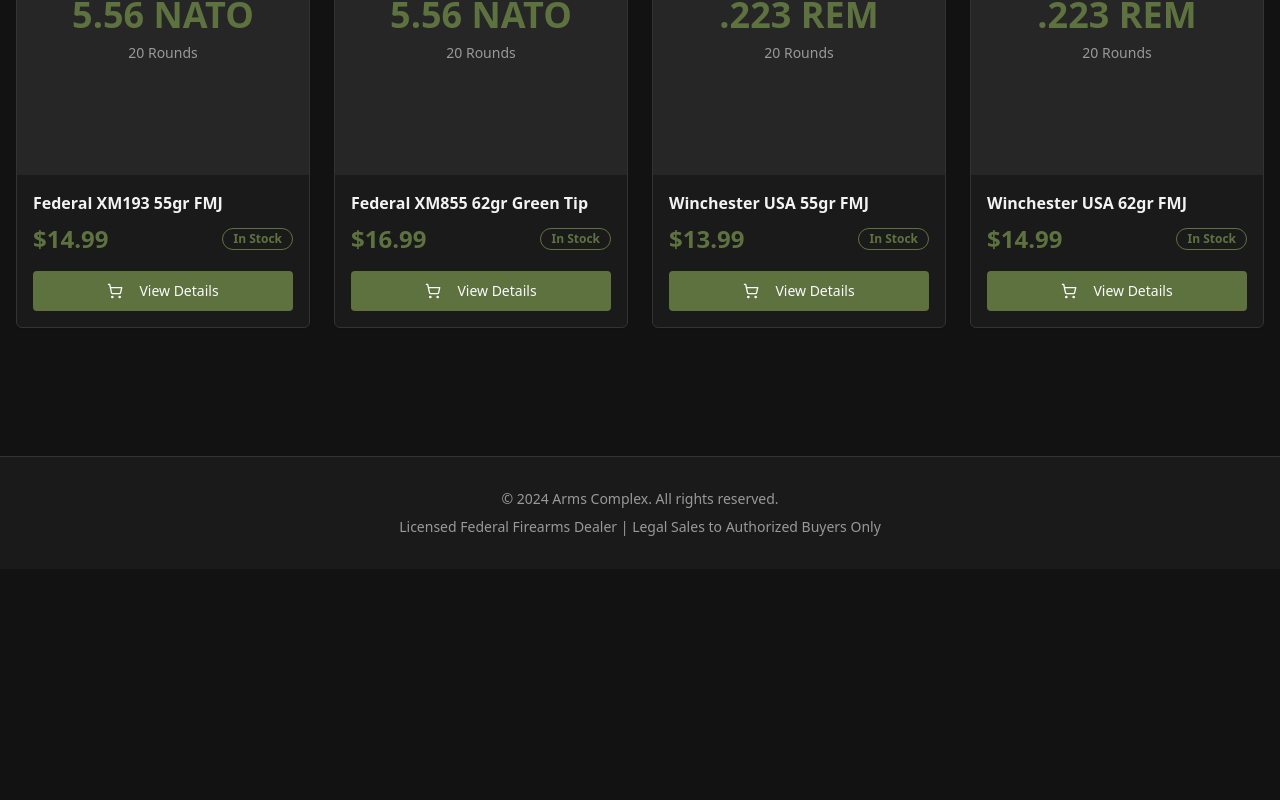
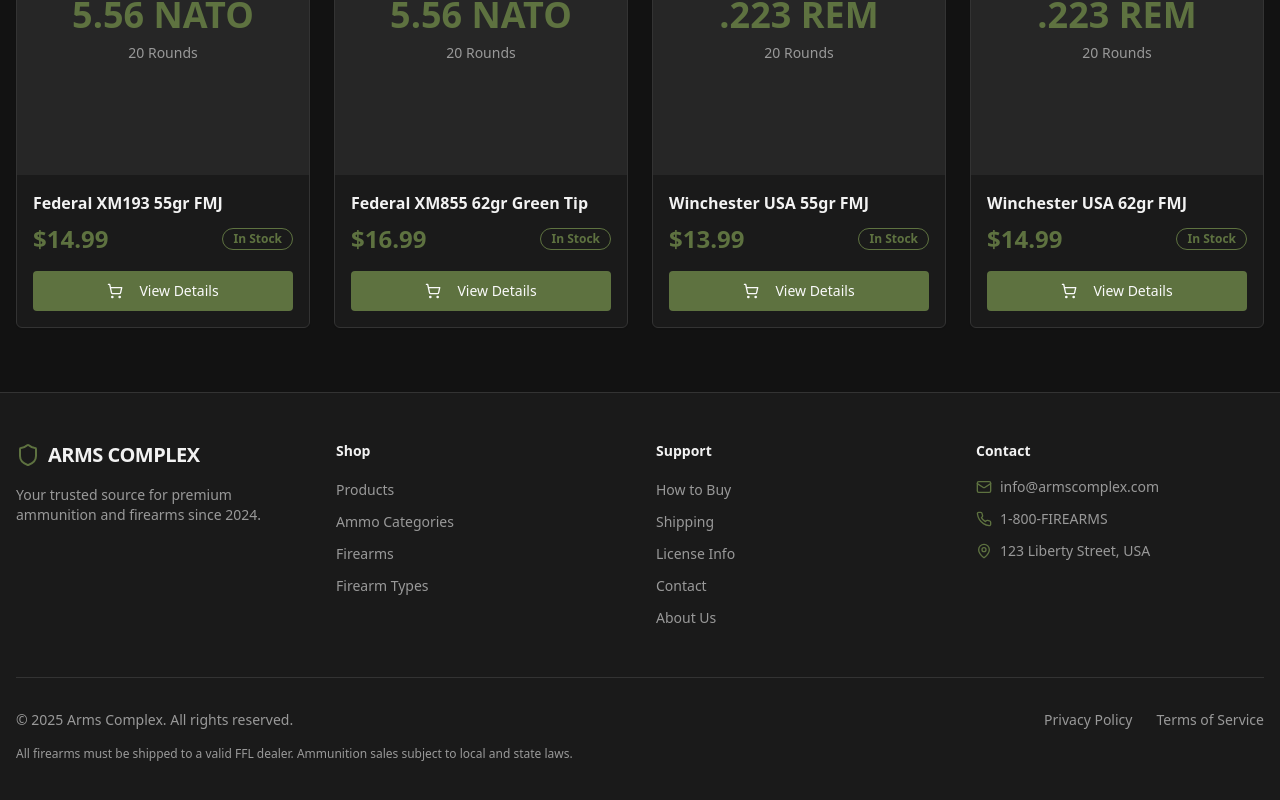
Before and after one commit to nshomejude/ammo-complex-usa, a React (Vite) app: page / in a window 1280 px wide. Shown: the part 3980-4780 px from the top of the page. Before the commit the page ends 4549 px from the top, so only its background shows below. Built offline with nearby package versions, Linux system fonts and the light colour scheme; the HTML template or start-up script is replaced by a standard one.

Commit message:
Add site-wide Footer
Implement reusable Footer component and integrate into app layout by replacing existing footer in Index page, ensuring consistent footer across routes with navigation links and contact info.

```diff
--- /dev/null
+++ b/src/components/Footer.tsx
@@ -0,0 +1,121 @@
+import { Link } from "react-router-dom";
+import { Shield, Mail, Phone, MapPin } from "lucide-react";
+
+export const Footer = () => {
+  return (
+    <footer className="border-t border-border bg-card">
+      <div className="container mx-auto px-4 py-12">
+        <div className="grid grid-cols-1 md:grid-cols-4 gap-8">
+          {/* Brand Section */}
+          <div className="space-y-4">
+            <Link to="/" className="flex items-center gap-2">
+              <Shield className="h-6 w-6 text-tactical" />
+              <span className="text-xl font-bold tracking-tight">ARMS COMPLEX</span>
+            </Link>
+            <p className="text-sm text-muted-foreground">
+              Your trusted source for premium ammunition and firearms since 2024.
+            </p>
+          </div>
+
+          {/* Quick Links */}
+          <div className="space-y-4">
+            <h3 className="text-sm font-semibold text-foreground">Shop</h3>
+            <ul className="space-y-2">
+              <li>
+                <Link to="/products" className="text-sm text-muted-foreground hover:text-tactical transition-colors">
+                  Products
+                </Link>
+              </li>
+              <li>
+                <Link to="/categories" className="text-sm text-muted-foreground hover:text-tactical transition-colors">
+                  Ammo Categories
+                </Link>
+              </li>
+              <li>
+                <Link to="/firearms" className="text-sm text-muted-foreground hover:text-tactical transition-colors">
+                  Firearms
+                </Link>
+              </li>
+              <li>
+                <Link to="/firearm-categories" className="text-sm text-muted-foreground hover:text-tactical transition-colors">
+                  Firearm Types
+                </Link>
+              </li>
+            </ul>
+          </div>
+
+          {/* Support */}
+          <div className="space-y-4">
+            <h3 className="text-sm font-semibold text-foreground">Support</h3>
+            <ul className="space-y-2">
+              <li>
+                <Link to="/how-to-buy" className="text-sm text-muted-foreground hover:text-tactical transition-colors">
+                  How to Buy
+                </Link>
+              </li>
+              <li>
+                <Link to="/shipping" className="text-sm text-muted-foreground hover:text-tactical transition-colors">
+                  Shipping
+                </Link>
+              </li>
+              <li>
+                <Link to="/firearms-license" className="text-sm text-muted-foreground hover:text-tactical transition-colors">
+                  License Info
+                </Link>
+              </li>
+              <li>
+                <Link to="/contact" className="text-sm text-muted-foreground hover:text-tactical transition-colors">
+                  Contact
+                </Link>
+              </li>
+              <li>
+                <Link to="/about" className="text-sm text-muted-foreground hover:text-tactical transition-colors">
+                  About Us
+                </Link>
+              </li>
+            </ul>
+          </div>
+
+          {/* Contact */}
+          <div className="space-y-4">
+            <h3 className="text-sm font-semibold text-foreground">Contact</h3>
+            <ul className="space-y-3">
+              <li className="flex items-start gap-2">
+                <Mail className="h-4 w-4 mt-0.5 text-tactical" />
+                <span className="text-sm text-muted-foreground">info@armscomplex.com</span>
+              </li>
+              <li className="flex items-start gap-2">
+                <Phone className="h-4 w-4 mt-0.5 text-tactical" />
+                <span className="text-sm text-muted-foreground">1-800-FIREARMS</span>
+              </li>
+              <li className="flex items-start gap-2">
+                <MapPin className="h-4 w-4 mt-0.5 text-tactical" />
+                <span className="text-sm text-muted-foreground">123 Liberty Street, USA</span>
+              </li>
+            </ul>
+          </div>
+        </div>
+
+        {/* Bottom Bar */}
+        <div className="mt-12 pt-8 border-t border-border">
+          <div className="flex flex-col md:flex-row justify-between items-center gap-4">
+            <p className="text-sm text-muted-foreground">
+              © {new Date().getFullYear()} Arms Complex. All rights reserved.
+            </p>
+            <div className="flex gap-6">
+              <Link to="/privacy" className="text-sm text-muted-foreground hover:text-tactical transition-colors">
+                Privacy Policy
+              </Link>
+              <Link to="/terms" className="text-sm text-muted-foreground hover:text-tactical transition-colors">
+                Terms of Service
+              </Link>
+            </div>
+          </div>
+          <p className="text-xs text-muted-foreground mt-4 text-center md:text-left">
+            All firearms must be shipped to a valid FFL dealer. Ammunition sales subject to local and state laws.
+          </p>
+        </div>
+      </div>
+    </footer>
+  );
+};
--- a/src/pages/Index.tsx
+++ b/src/pages/Index.tsx
@@ -1,4 +1,5 @@
 import { Navigation } from "@/components/Navigation";
+import { Footer } from "@/components/Footer";
 import { Hero } from "@/components/Hero";
 import { CategoryCard } from "@/components/CategoryCard";
 import { FirearmCategoryCard } from "@/components/FirearmCategoryCard";
@@ -103,14 +104,7 @@ const Index = () => {
         </div>
       </section>
 
-      <footer className="border-t border-border bg-card mt-16">
-        <div className="container mx-auto px-4 py-8">
-          <div className="text-center text-sm text-muted-foreground">
-            <p className="mb-2">© 2024 Arms Complex. All rights reserved.</p>
-            <p>Licensed Federal Firearms Dealer | Legal Sales to Authorized Buyers Only</p>
-          </div>
-        </div>
-      </footer>
+      <Footer />
     </div>
   );
 };
```
